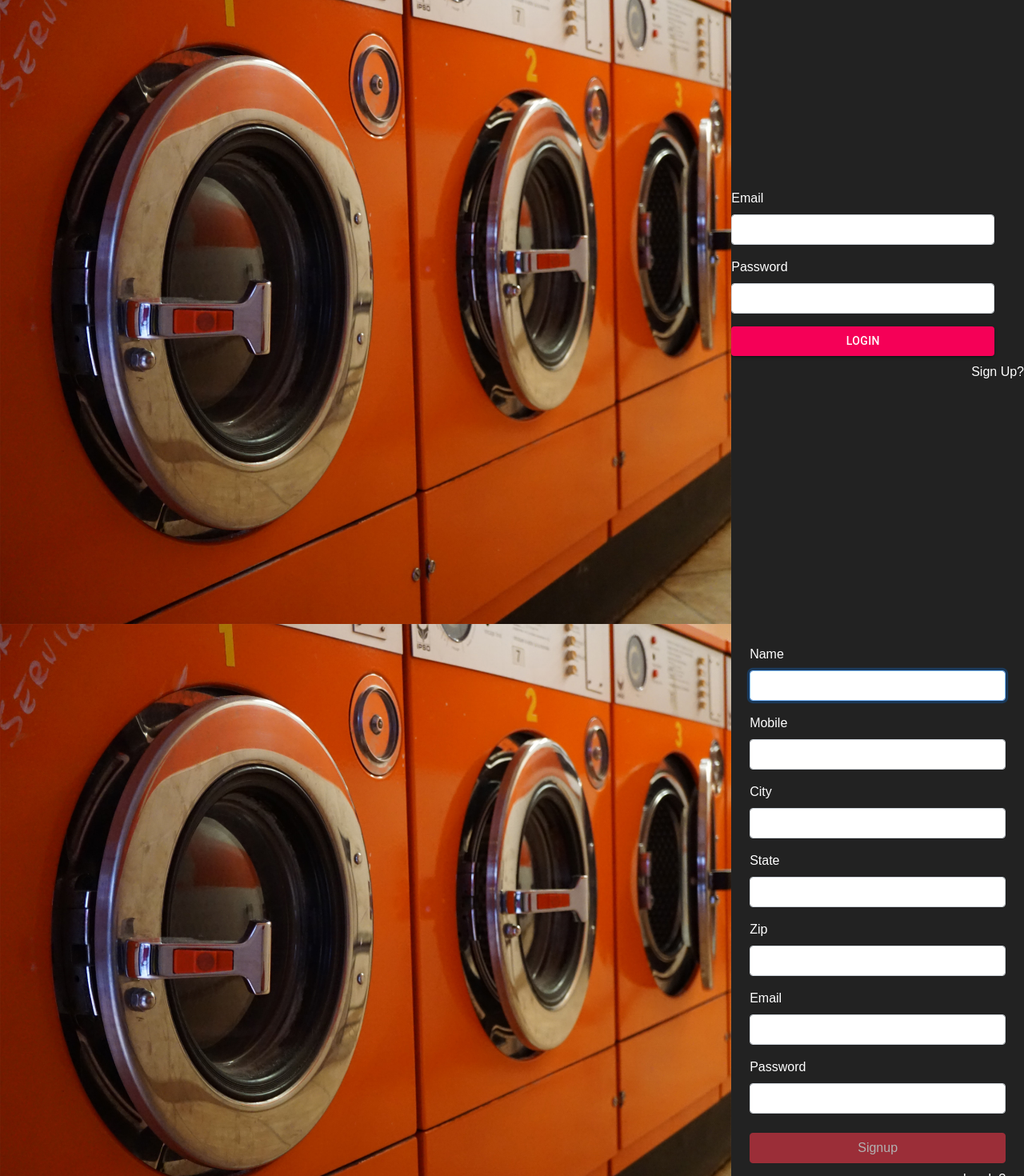
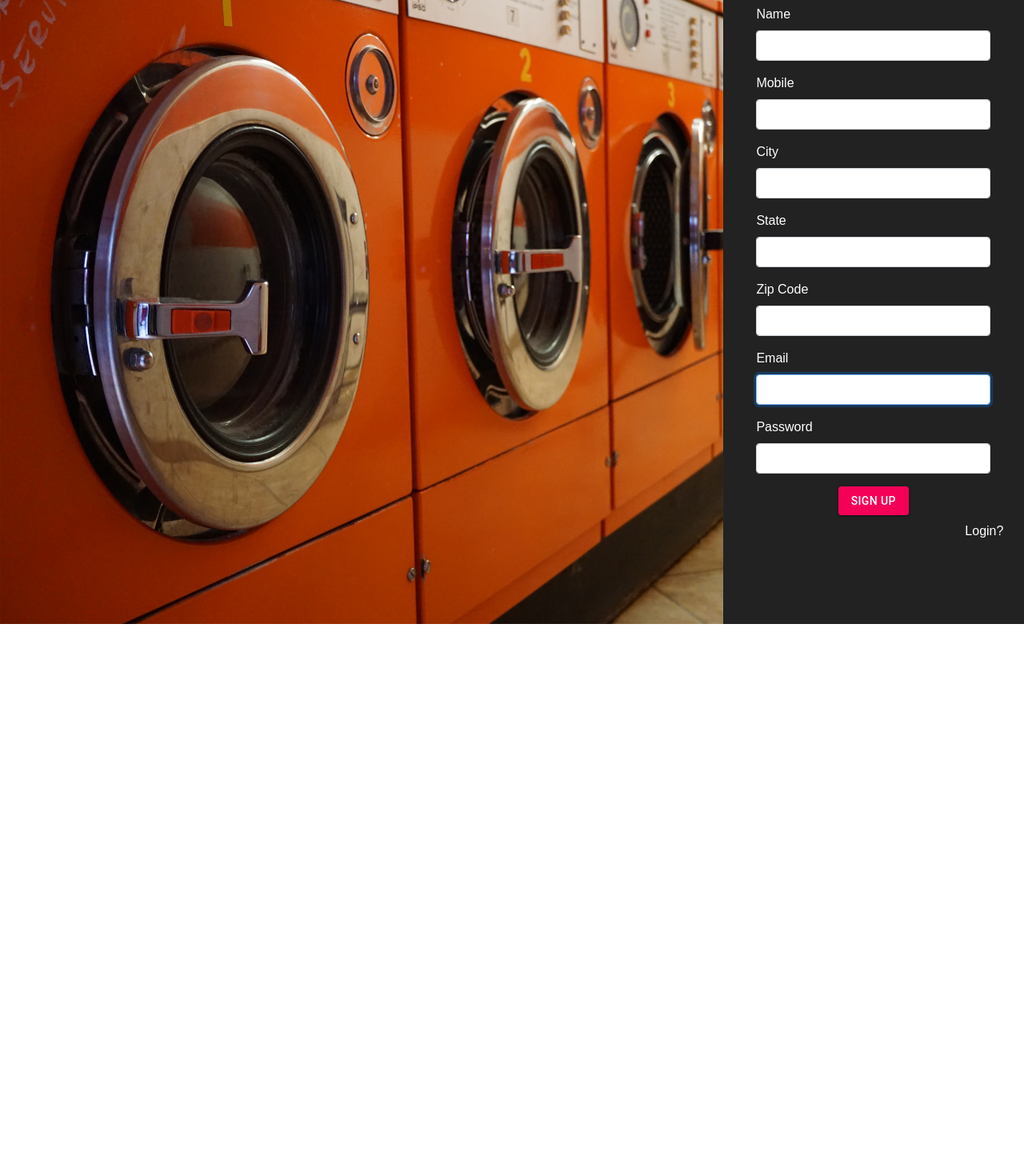
Before and after one commit to siddhesh156/dryclean, a React (Create React App) app: page /signup in a window 1280 px wide. Shown: the part 20-1490 px from the top of the page at 80% size. After the commit the page ends 800 px from the top, so only its background shows below. Built offline with nearby package versions, Linux system fonts and the light colour scheme.

Commit message:
signup added

```diff
--- a/src/App.js
+++ b/src/App.js
@@ -17,12 +17,12 @@ import { store, history } from './store';
 const App = () => {
   return (
     <Provider store={store}>
-    <Router history={history}>
-          <Route  path="/" component={Login} />
-          <Route path="/signup" component={Signup}/>
+    <BrowserRouter history={history}>
+          <Route exact path="/" component={Login} />
+          <Route exact path="/signup" component={Signup}/>
           <Route path="/pricing" component={Pricing}/>
           <Route path="/dashboard" component={Dashboard}/>
-          </Router>
+          </BrowserRouter>
     </Provider>
 
     );
--- a/src/containers/Login/Login.css
+++ b/src/containers/Login/Login.css
@@ -7,6 +7,10 @@
   }
 
   .main-field{
+    align-items: center;
+  }
+
+  .main-field1{
     width: 90%;
   }
 
@@ -19,83 +23,3 @@
 
 
   }
-
-  .Signup {
-    padding: 2% 0;
-    background-color: #222;
-    color: white;
-    height: 100%;
-    width: 40%;
-    justify-content: center;
-    align-items: center;
-    float: left;
-
-
-  }
-
-  .fixed_img {
-    width: 100%;
-    height: 100%;
-    background-size: cover;
-  }
-
-  .Login form {
-    margin: 0 auto;
-    max-width: 320px;
-  }
-
-  .Signup form {
-    margin: 0 auto;
-    max-width: 320px;
-
-  }
-
-  #main-wrapper {
-    height: 400px;                    /* primary height */
-    display: flex;
-    flex-direction: column;
-}
-
-#header {
-    flex-shrink: 0;
-    height: 2em;
-}
-
-.main-column-wrapper {
-    flex: 1;
-    display: flex;
-    flex-direction: row;
-    width: 100%;
-	height: 100%; /*calc(100% - 2em - 20px);  /* primary height less header height less header padding */
-}
-
-.main-column-wrapper2{
-  flex: 1;
-  display: flex;
-  padding-top: 5%;
-  padding-left: 5%;
-  flex-direction: row;
-  justify-content: space-between;
-  width: 100%;
-  height: 100%; /*calc(100% - 2em - 20px);  /* primary height less header height less header padding */
-}
-
-.side-column {
-    width: 100%;
-    height: 100%;
-    flex-shrink: 0;
-}
-
-#main-column {
-    flex: 1;
-    display: flex;
-    flex-direction: column;
-	height: calc(100% - 40px);  /* main-column-wrapper height less padding */
-}
-
-#widget1,
-#widget2 {
-    flex: 1;
-	flex-shrink: 0;
-    overflow: auto;
-}
--- a/src/containers/Login/Login.js
+++ b/src/containers/Login/Login.js
@@ -36,8 +36,8 @@ const Login = (props) => {
         </div>
 
         <div className="Login">
-              <div className="main-field d-f f-c j-c a-c">
-              <FormGroup controlId="email" bsSize="large">
+              <div className="main-field d-f f-c">
+              <FormGroup className="main-field1" controlId="email" bsSize="large">
                <FormLabel>Email</FormLabel>
                <FormControl
                 autoFocus
@@ -46,7 +46,7 @@ const Login = (props) => {
                 onChange={e => setEmail(e.target.value) }
               />
               </FormGroup>
-              <FormGroup controlId="password" bsSize="large">
+              <FormGroup className="main-field1" controlId="password" bsSize="large">
               <FormLabel>Password</FormLabel>
                <FormControl
                 value={password}
@@ -68,35 +68,3 @@ const Login = (props) => {
 }
 
 export default Login;
-
-
-
-        // <div className="Login">
-        //     <form onSubmit={handleSubmit}>
-        //       <FormGroup controlId="email" bsSize="large">
-        //       <FormLabel>Email</FormLabel>
-        //       <FormControl
-        //         autoFocus
-        //         type="email"
-        //         value={email}
-        //         onChange={e => setEmail(e.target.value) }
-        //       />
-        //       </FormGroup>
-        //       <FormGroup controlId="password" bsSize="large">
-        //       <FormLabel>Password</FormLabel>
-        //       <FormControl
-        //         value={password}
-        //         onChange={e => setPassword(e.target.value) }
-        //         type="password"
-        //       />
-        //       </FormGroup>
-        //       <Button block className="btn btn-danger mt-4" bsSize="large" disabled={!validateForm()} onClick={handleSubmit} type="submit">
-        //       Login
-        //       </Button>
-
-        //       <a href="#" class="btn-info mt-2" style={{color: 'white', float: 'right', backgroundColor: 'transparent' }}
-        //         bsSize="large"  type="submit" role="button" onClick={handleSubmit2} >Sign Up?</a>
-
-
-        //       </form>
-        //   </div>
--- /dev/null
+++ b/src/containers/Signup/Signup.css
@@ -0,0 +1,35 @@
+.containerS{
+  height: 100%;
+  width: 100%;
+  display: flex;
+}
+
+.main-field{
+  align-items: center;
+}
+
+.main-field1{
+  width: 90%;
+}
+
+.Signup{
+ padding: 2%;
+  background-color: #222;
+  color: white;
+  height: 100%;
+  width: 40%;
+
+
+}
+
+.fixed_img {
+  width: 100%;
+  height: 100%;
+  background-size: cover;
+}
+
+.side-column {
+  width: 100%;
+  height: 100%;
+  flex-shrink: 0;
+}
--- a/src/containers/Signup/Signup.js
+++ b/src/containers/Signup/Signup.js
@@ -1,137 +1,261 @@
-import React, { Component, useState }  from 'react';
+
+import React, { useState, useEffect }  from 'react';
+import Axios from 'axios';
 import img from '../../images/laundry-img.jpg';
-import { Button, FormGroup, FormControl, FormLabel } from "react-bootstrap";
-import './Signup.less';
+import { FormGroup, FormControl, FormLabel } from "react-bootstrap";
+import Button from '@material-ui/core/Button';
+import './Signup.css';
 
 
-class Signup extends Component{
 
-    state = {
-      post: [ ],
-      email: '',
-      password: '',
-      name: '',
-      mobile: '',
-      city: '',
-      state: '',
-      zipcode: '',
-      street1: '',
-      street2: ''
-   };
+const Signup = (props) => {
+  const [name,setName] = useState()
+  const [mobile,setMobile] = useState()
+  const [city,setCity] = useState()
+  const [states,setStates] = useState()
+  const [zip,setZip] = useState()
+  const [email,setEmail] = useState()
+  const [password,setPassword] = useState()
 
-    constructor(props) {
-      super(props);
+  useEffect(()=>{},[])
 
-      this.handleSubmit = this.handleSubmit.bind(this);
-      this.handleSubmit2 = this.handleSubmit2.bind(this);
+  const validateForm = () => {
+    return email.length > 0 && password.length > 0;
+  }
 
+   const handleSubmit = () => {
+    event.preventDefault();
+    console.log(email,' ',password)
+    props.history.push('/dashboard');
+  }
 
+  const handleSubmit2 = (event) => {
+    event.preventDefault();
+    props.history.push('/');
   }
 
 
+    return(
+      <div className="containerS">
+        <div className="fixed_img">
+            <img src={img} alt="boohoo" className="side-column"/>
+        </div>
 
-    validateForm() {
-      return this.state.email.length > 0 && this.state.password.length > 0;
-    }
+        <div className="Signup">
+              <div className="main-field d-f f-c">
+              <FormGroup className="main-field1" controlId="email" bsSize="large">
+               <FormLabel>Name</FormLabel>
+               <FormControl
+                autoFocus
+                type="text"
+                value={name}
+                onChange={e => setName(e.target.value) }
+              /></FormGroup>
 
-     handleSubmit(event) {
-      event.preventDefault();
-      console.log(this.state.email,' ',this.state.password,' ',this.state.name,' ',this.state.mobile,' ',this.state.state,' ',this.state.city,' ',this.state.zipcode)
-      this.props.history.push('/dashboard');
-    }
+              <FormGroup className="main-field1" controlId="email" bsSize="large">
+               <FormLabel>Mobile</FormLabel>
+               <FormControl
+                autoFocus
+                type="number"
+                value={mobile}
+                onChange={e => setMobile(e.target.value) }
+              /></FormGroup>
 
-    handleSubmit2(event) {
-      event.preventDefault();
-      console.log('hello')
-      this.props.history.push('/');
-    }
+              <FormGroup className="main-field1" controlId="email" bsSize="large">
+               <FormLabel>City</FormLabel>
+               <FormControl
+                autoFocus
+                type="text"
+                value={city}
+                onChange={e => setCity(e.target.value) }
+              /></FormGroup>
 
-    render(){
+              <FormGroup className="main-field1" controlId="email" bsSize="large">
+               <FormLabel>State</FormLabel>
+               <FormControl
+                autoFocus
+                type="text"
+                value={states}
+                onChange={e => setStates(e.target.value) }
+              /></FormGroup>
+
+              <FormGroup className="main-field1" controlId="email" bsSize="large">
+               <FormLabel>Zip Code</FormLabel>
+               <FormControl
+                autoFocus
+                type="number"
+                value={zip}
+                onChange={e => setZip(e.target.value) }
+              />
+              </FormGroup>
+
+              <FormGroup className="main-field1" controlId="email" bsSize="large">
+               <FormLabel>Email</FormLabel>
+               <FormControl
+                autoFocus
+                type="email"
+                value={email}
+                onChange={e => setEmail(e.target.value) }
+              />
+              </FormGroup>
+
+              <FormGroup className="main-field1" controlId="password" bsSize="large">
+              <FormLabel>Password</FormLabel>
+               <FormControl
+                value={password}
+                onChange={e => setPassword(e.target.value) }
+                type="password"
+              /></FormGroup>
+              <Button variant="contained" disabled={!validateForm} color="secondary" onClick={handleSubmit} >
+               Sign up
+               </Button>
+
+               </div>
+               <a href="#" class="btn-info mt-2" style={{color: 'white', float: 'right', backgroundColor: 'transparent' }}
+                 bsSize="large"  type="submit" role="button" onClick={handleSubmit2}>Login?</a>
+
+          </div>
+      </div>
+    );
+
+}
+
+export default Signup;
 
 
-      return(
-        <div className="main-column-wrapper" style={{color: "red"}} >
-          <div className="fixed_img">
-              <img src={img} alt="boohoo" className="side-column"/>
-          </div>
-          <div className="Signup">
-              <form onSubmit={this.handleSubmit}>
-                <FormGroup controlId="name" bsSize="large">
-                <FormLabel>Name</FormLabel>
-                <FormControl
-                  autoFocus
-                  type="name"
-                  required
-                  value={this.state.name}
-                  onChange={e => this.setState({name: e.target.value}) }
-                />
-                </FormGroup>
-                <FormGroup controlId="validationCustom08" bsSize="large">
-                <FormLabel>Mobile</FormLabel>
-                <FormControl
 
-                  type="tel"
-                  pattern=".{10}"
-                  value={this.state.mobile}
-                  required
-                  onChange={e => this.setState({mobile: e.target.value}) }
-                />
-                </FormGroup>
-                <FormGroup controlId="validationServer033" bsSize="large">
-                <FormLabel>City</FormLabel>
-                <FormControl
-                    required
-                  value={this.state.city}
-                  onChange={e => this.setState({city: e.target.value}) }
-                />
-                </FormGroup>
-                <FormGroup controlId="validationServer043" bsSize="large">
-                <FormLabel>State</FormLabel>
-                <FormControl
-                    required
-                  value={this.state.state}
-                  onChange={e => this.setState({state: e.target.value}) }
-                />
-                </FormGroup>
-                <FormGroup controlId="validationServer053" bsSize="large">
-                <FormLabel>Zip</FormLabel>
-                <FormControl
-                    required
-                  value={this.state.zipcode}
-                  onChange={e => this.setState({zipcode: e.target.value}) }
-                />
-                </FormGroup>
-                <FormGroup controlId="email" bsSize="large">
-                <FormLabel>Email</FormLabel>
-                <FormControl
 
-                  type="email"
-                  value={this.state.email}
-                  onChange={e => this.setState({email: e.target.value}) }
-                />
-                </FormGroup>
-                <FormGroup controlId="password" bsSize="large">
-                <FormLabel>Password</FormLabel>
-                <FormControl
-                  value={this.state.password}
-                  onChange={e => this.setState({password: e.target.value}) }
-                  type="password"
-                />
-                </FormGroup>
 
-                <Button  block className="btn btn-danger mt-4"  bsSize="large" disabled={!this.validateForm()} type="submit">
-                Signup
-                </Button>
 
-                <a href="#" class="btn-info mt-2" style={{color: 'white', float: 'right', backgroundColor: 'transparent' }}
-                bsSize="large"  type="submit" role="button" onClick={this.handleSubmit2} >Log In?</a>
 
-                </form>
-            </div>
+// class Signup extends Component{
 
-        </div>
-      );
-    }
-  }
+//     state = {
+//       post: [ ],
+//       email: '',
+//       password: '',
+//       name: '',
+//       mobile: '',
+//       city: '',
+//       state: '',
+//       zipcode: '',
+//       street1: '',
+//       street2: ''
+//    };
 
-  export default Signup;
+//     constructor(props) {
+//       super(props);
+
+//       this.handleSubmit = this.handleSubmit.bind(this);
+//       this.handleSubmit2 = this.handleSubmit2.bind(this);
+
+
+//   }
+
+
+
+//     validateForm() {
+//       return this.state.email.length > 0 && this.state.password.length > 0;
+//     }
+
+//      handleSubmit(event) {
+//       event.preventDefault();
+//       console.log(this.state.email,' ',this.state.password,' ',this.state.name,' ',this.state.mobile,' ',this.state.state,' ',this.state.city,' ',this.state.zipcode)
+//       this.props.history.push('/dashboard');
+//     }
+
+//     handleSubmit2(event) {
+//       event.preventDefault();
+//       console.log('hello')
+//       this.props.history.push('/');
+//     }
+
+//     render(){
+
+
+//       return(
+//         <div className="main-column-wrapper" style={{color: "red"}} >
+//           <div className="fixed_img">
+//               <img src={img} alt="boohoo" className="side-column"/>
+//           </div>
+//           <div className="Signup">
+//               <form onSubmit={this.handleSubmit}>
+//                 <FormGroup controlId="name" bsSize="large">
+//                 <FormLabel>Name</FormLabel>
+//                 <FormControl
+//                   autoFocus
+//                   type="name"
+//                   required
+//                   value={this.state.name}
+//                   onChange={e => this.setState({name: e.target.value}) }
+//                 />
+//                 </FormGroup>
+//                 <FormGroup controlId="validationCustom08" bsSize="large">
+//                 <FormLabel>Mobile</FormLabel>
+//                 <FormControl
+
+//                   type="tel"
+//                   pattern=".{10}"
+//                   value={this.state.mobile}
+//                   required
+//                   onChange={e => this.setState({mobile: e.target.value}) }
+//                 />
+//                 </FormGroup>
+//                 <FormGroup controlId="validationServer033" bsSize="large">
+//                 <FormLabel>City</FormLabel>
+//                 <FormControl
+//                     required
+//                   value={this.state.city}
+//                   onChange={e => this.setState({city: e.target.value}) }
+//                 />
+//                 </FormGroup>
+//                 <FormGroup controlId="validationServer043" bsSize="large">
+//                 <FormLabel>State</FormLabel>
+//                 <FormControl
+//                     required
+//                   value={this.state.state}
+//                   onChange={e => this.setState({state: e.target.value}) }
+//                 />
+//                 </FormGroup>
+//                 <FormGroup controlId="validationServer053" bsSize="large">
+//                 <FormLabel>Zip</FormLabel>
+//                 <FormControl
+//                     required
+//                   value={this.state.zipcode}
+//                   onChange={e => this.setState({zipcode: e.target.value}) }
+//                 />
+//                 </FormGroup>
+//                 <FormGroup controlId="email" bsSize="large">
+//                 <FormLabel>Email</FormLabel>
+//                 <FormControl
+
+//                   type="email"
+//                   value={this.state.email}
+//                   onChange={e => this.setState({email: e.target.value}) }
+//                 />
+//                 </FormGroup>
+//                 <FormGroup controlId="password" bsSize="large">
+//                 <FormLabel>Password</FormLabel>
+//                 <FormControl
+//                   value={this.state.password}
+//                   onChange={e => this.setState({password: e.target.value}) }
+//                   type="password"
+//                 />
+//                 </FormGroup>
+
+//                 <Button  block className="btn btn-danger mt-4"  bsSize="large" disabled={!this.validateForm()} type="submit">
+//                 Signup
+//                 </Button>
+
+//                 <a href="#" class="btn-info mt-2" style={{color: 'white', float: 'right', backgroundColor: 'transparent' }}
+//                 bsSize="large"  type="submit" role="button" onClick={this.handleSubmit2} >Log In?</a>
+
+//                 </form>
+//             </div>
+
+//         </div>
+//       );
+//     }
+//   }
+
+//   export default Signup;
--- a/src/containers/Signup/Signup.less
+++ /dev/null
@@ -1,97 +0,0 @@
-@media all and (min-width: 480px) {
-
-
-
-}
-
-.Login {
-  padding: 20% 0;
-  background-color: #222;
-  color: white;
-  height: 100%;
-  width: 40%;
-  justify-content: left;
-  align-items: left;
-  float: left;
-
-}
-
-.Signup {
-  padding: 2% 0;
-  background-color: #222;
-  color: white;
-  height: 100%;
-  width: 40%;
-  justify-content: center;
-  align-items: center;
-  float: left;
-
-
-}
-
-.fixed_img {
-  width: 100%;
-  height: 100%;
-  background-size: cover;
-}
-
-.Login form {
-  margin: 0 auto;
-  max-width: 320px;
-}
-
-.Signup form {
-  margin: 0 auto;
-  max-width: 320px;
-
-}
-
-#main-wrapper {
-  height: 400px;                    /* primary height */
-  display: flex;
-  flex-direction: column;
-}
-
-#header {
-  flex-shrink: 0;
-  height: 2em;
-}
-
-.main-column-wrapper {
-  flex: 1;
-  display: flex;
-  flex-direction: row;
-  width: 100%;
-  height: 100%; /*calc(100% - 2em - 20px);  /* primary height less header height less header padding */
-}
-
-.main-column-wrapper2{
-flex: 1;
-display: flex;
-padding-top: 5%;
-padding-left: 5%;
-flex-direction: row;
-justify-content: space-between;
-width: 100%;
-height: 100%; /*calc(100% - 2em - 20px);  /* primary height less header height less header padding */
-}
-
-.side-column {
-  width: 100%;
-  height: 100%;
-  flex-shrink: 0;
-}
-
-#main-column {
-  flex: 1;
-  display: flex;
-  flex-direction: column;
-  height: calc(100% - 40px);  /* main-column-wrapper height less padding */
-}
-
-#widget1,
-#widget2 {
-  flex: 1;
-  flex-shrink: 0;
-  overflow: auto;
-}
--- a/src/store.js
+++ b/src/store.js
@@ -3,6 +3,7 @@ import { createStore, applyMiddleware } from 'redux'
 // import logger from 'redux-logger'
 // import thunk from 'redux-thunk'
 import { createBrowserHistory } from 'history'
+//import { useHistory } from "react-router-dom";
 
 import rootReducer from './rootReducer'
 
```
Also changed, not shown: 1 other file (tests, documents, lock files or other folders).
